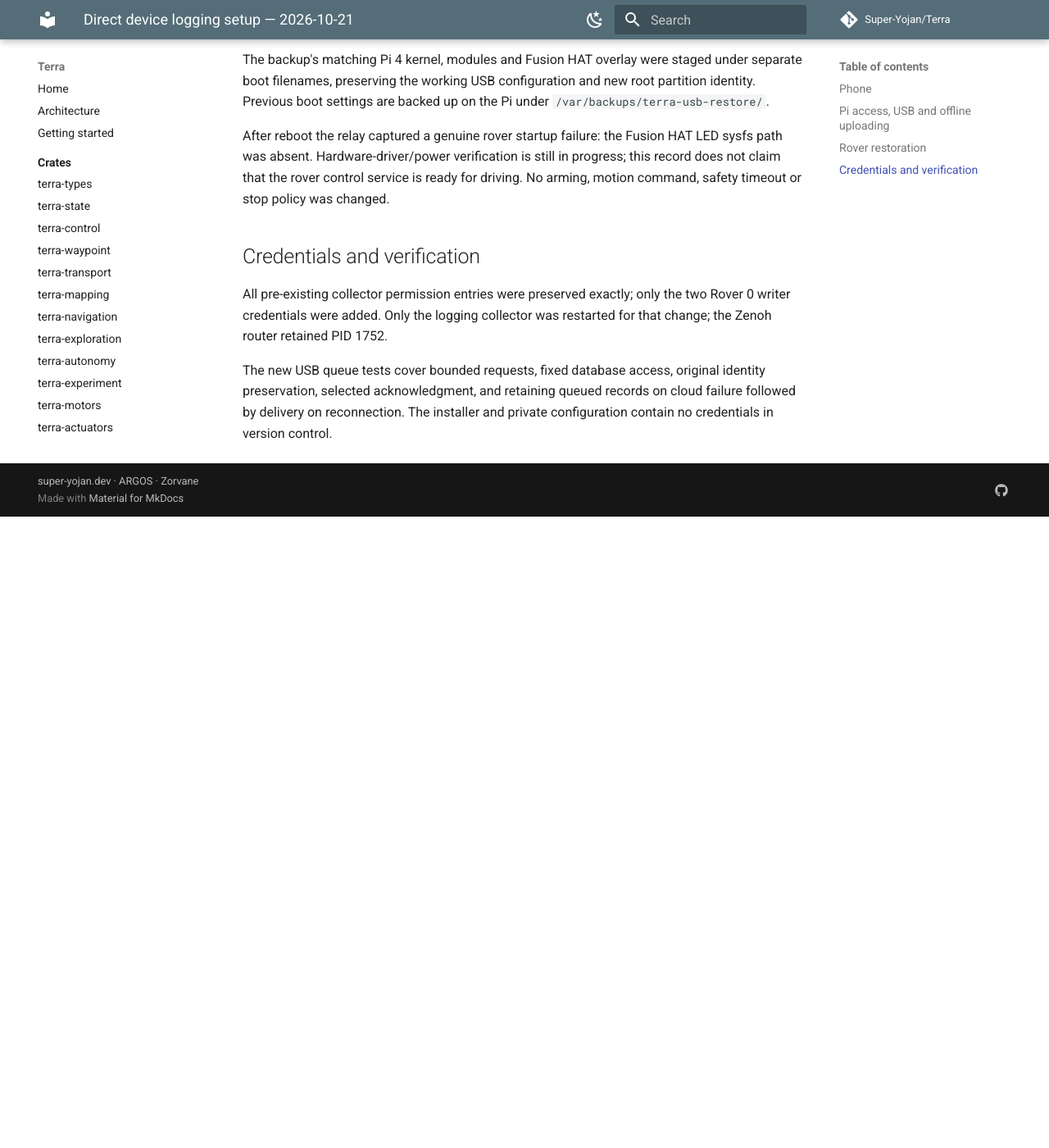
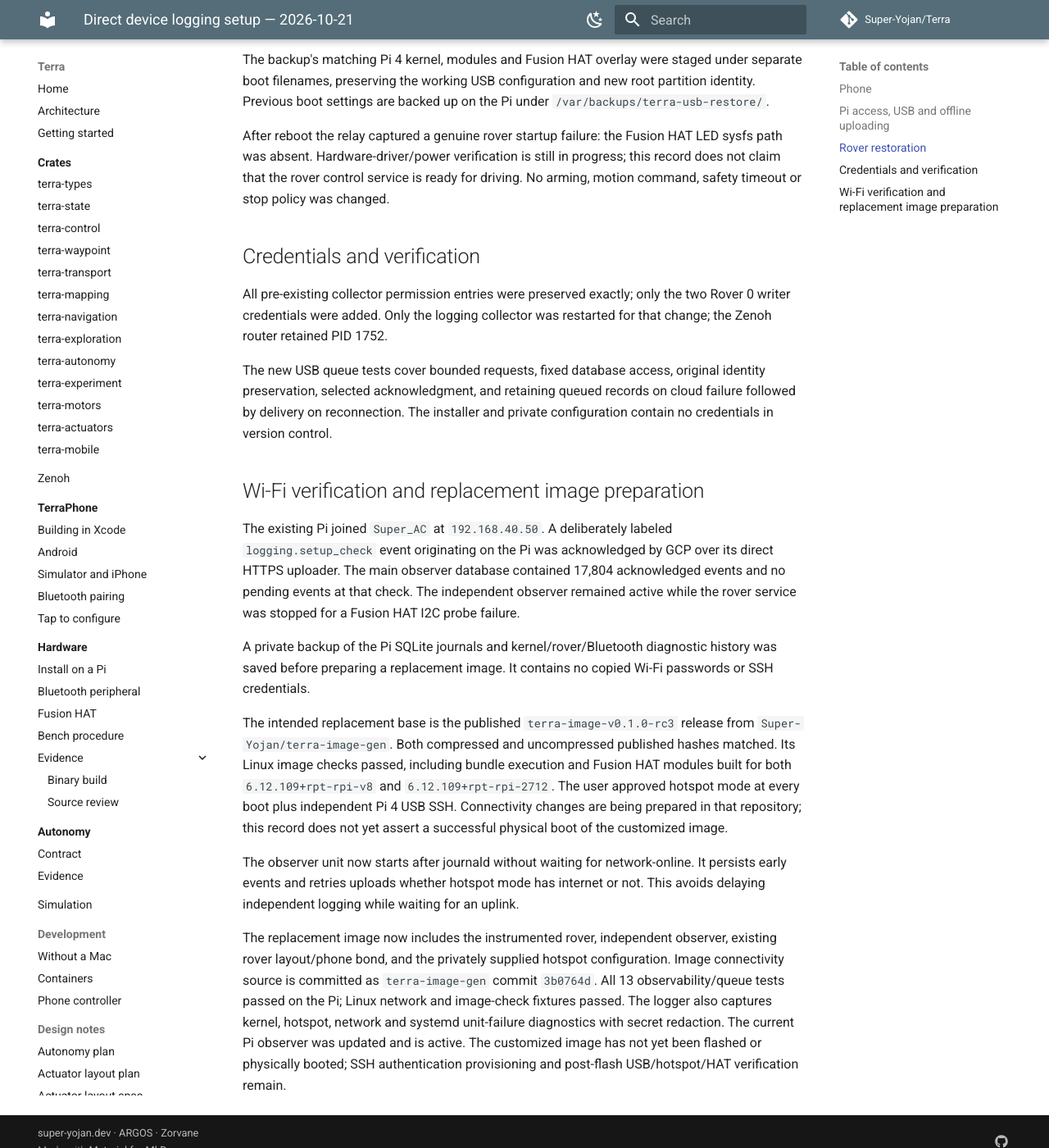
Before and after one commit to Super-Yojan/Terra, an MkDocs documentation site: the page built from docs/observability/deployments/2026-10-21-direct-devices.md, in a window 1280 px wide and 1400 px high, scrolled down 1498 px. Shown: the whole window at 82% size. Built offline with MkDocs 1.6.1 and Material for MkDocs 9.7.7, drawn with Linux system fonts in a browser that asks for light colours; comment, search, counter and statistics services are not loaded; before the commit the page ends 2128 px from its top, so only the background shows below that.

Commit message:
Capture Pi kernel and network diagnostics without waiting for connectivity

```diff
--- a/docs/observability/deployments/2026-10-21-direct-devices.md
+++ b/docs/observability/deployments/2026-10-21-direct-devices.md
@@ -79,3 +79,37 @@ The new USB queue tests cover bounded requests, fixed database access, original
 identity preservation, selected acknowledgment, and retaining queued records on
 cloud failure followed by delivery on reconnection. The installer and private
 configuration contain no credentials in version control.
+
+
+## Wi-Fi verification and replacement image preparation
+
+The existing Pi joined `Super_AC` at `192.168.40.50`. A deliberately labeled
+`logging.setup_check` event originating on the Pi was acknowledged by GCP over
+its direct HTTPS uploader. The main observer database contained 17,804 acknowledged
+events and no pending events at that check. The independent observer remained active
+while the rover service was stopped for a Fusion HAT I2C probe failure.
+
+A private backup of the Pi SQLite journals and kernel/rover/Bluetooth diagnostic
+history was saved before preparing a replacement image. It contains no copied
+Wi-Fi passwords or SSH credentials.
+
+The intended replacement base is the published `terra-image-v0.1.0-rc3` release
+from `Super-Yojan/terra-image-gen`. Both compressed and uncompressed published
+hashes matched. Its Linux image checks passed, including bundle execution and
+Fusion HAT modules built for both `6.12.109+rpt-rpi-v8` and `6.12.109+rpt-rpi-2712`.
+The user approved hotspot mode at every boot plus independent Pi 4 USB SSH.
+Connectivity changes are being prepared in that repository; this record does
+not yet assert a successful physical boot of the customized image.
+
+The observer unit now starts after journald without waiting for network-online.
+It persists early events and retries uploads whether hotspot mode has internet
+or not. This avoids delaying independent logging while waiting for an uplink.
+
+The replacement image now includes the instrumented rover, independent observer,
+existing rover layout/phone bond, and the privately supplied hotspot configuration.
+Image connectivity source is committed as `terra-image-gen` commit `3b0764d`.
+All 13 observability/queue tests passed on the Pi; Linux network and image-check
+fixtures passed. The logger also captures kernel, hotspot, network and systemd
+unit-failure diagnostics with secret redaction. The current Pi observer was updated
+and is active. The customized image has not yet been flashed or physically booted;
+SSH authentication provisioning and post-flash USB/hotspot/HAT verification remain.
```
Also changed, not shown: 3 other files.
